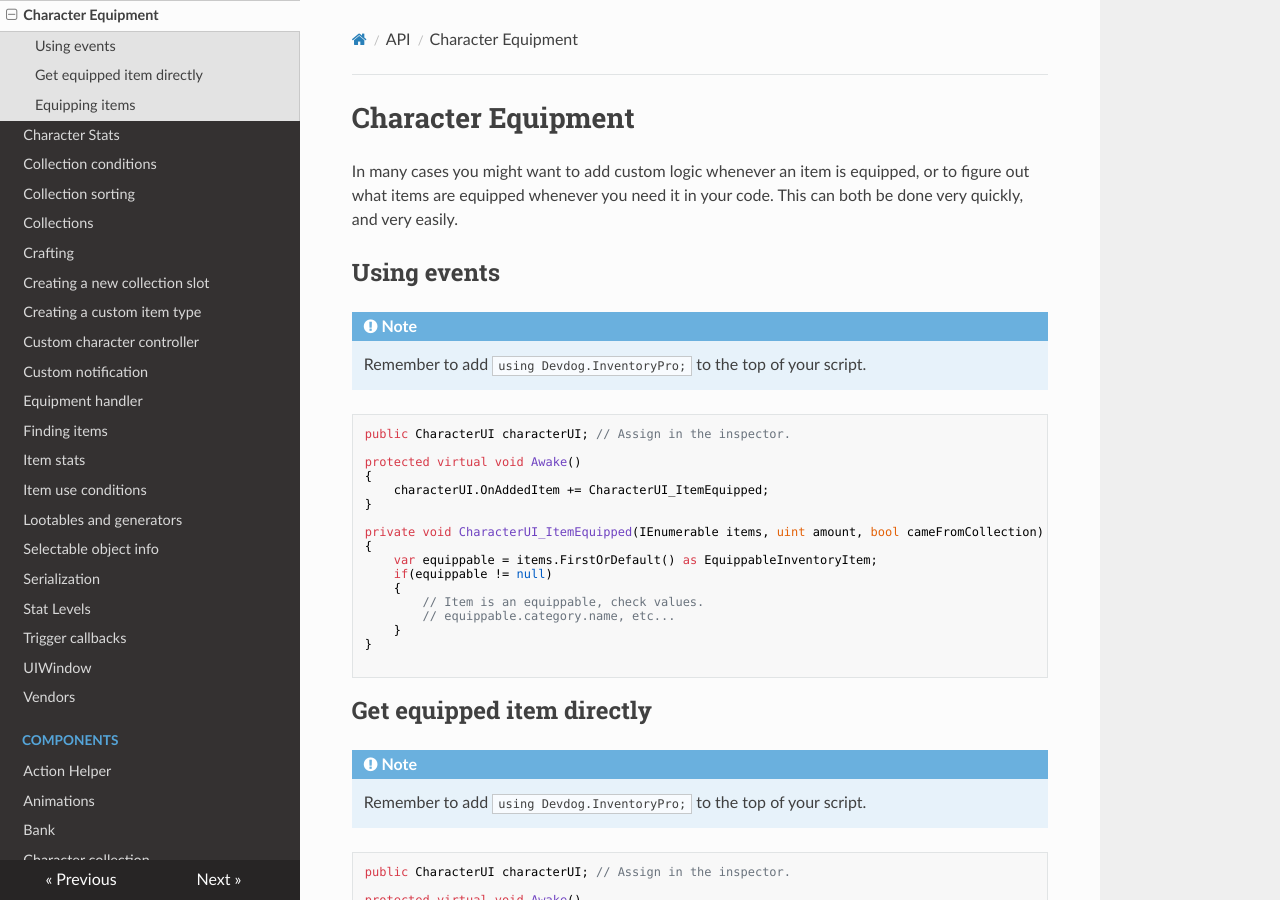
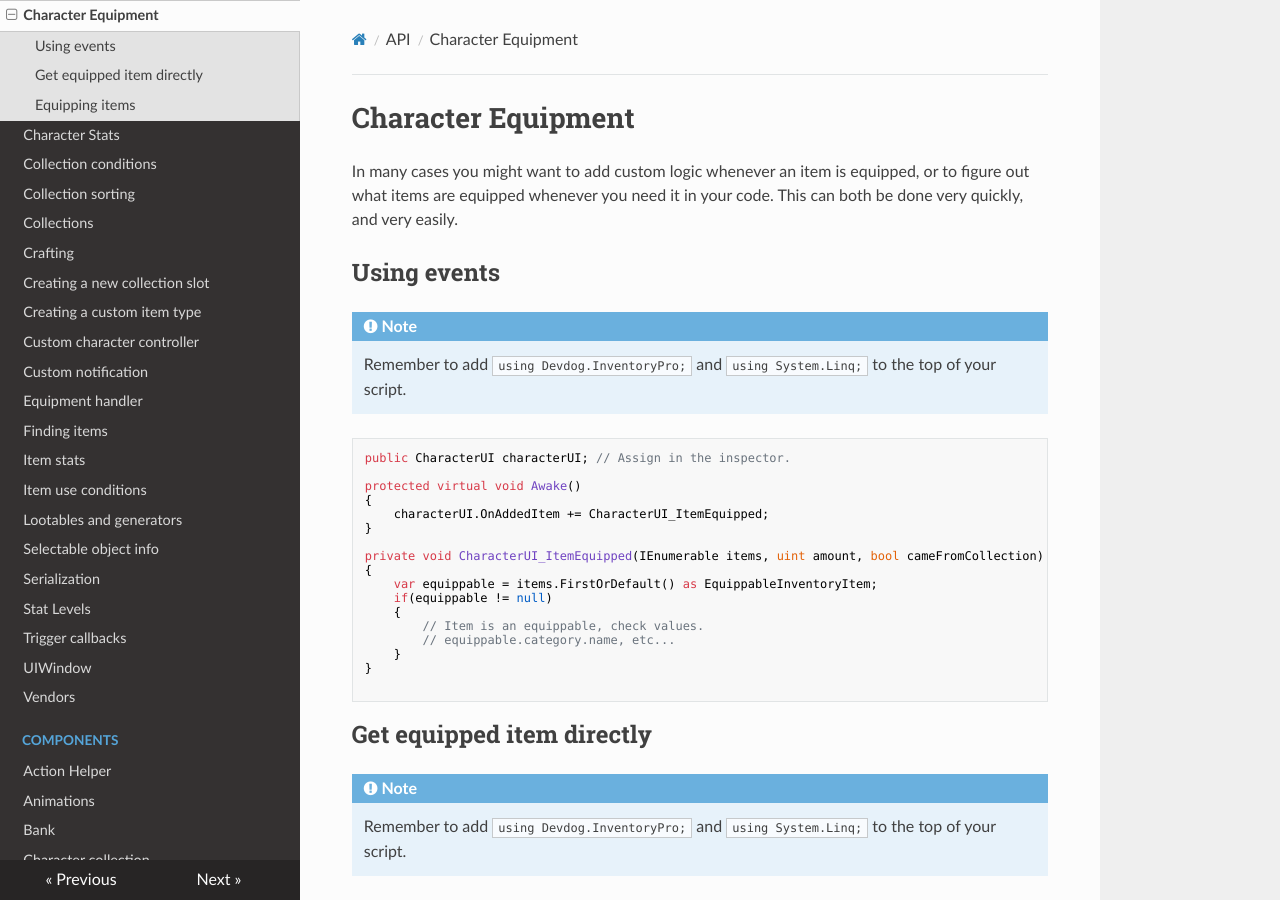
Before and after one commit to devdogio/Inventory-Pro-Docs, an MkDocs documentation site: the page built from docs/API/CharacterEquipment.md, in a window 1280 px wide and 900 px high. Built offline with MkDocs 1.6.1, drawn with Linux system fonts in a browser that asks for light colours; nearby versions of some CDN libraries.

Commit message:
Expanded notes,

````diff
--- a/docs/API/CharacterEquipment.md
+++ b/docs/API/CharacterEquipment.md
@@ -5,7 +5,7 @@ In many cases you might want to add custom logic whenever an item is equipped, o
 ## Using events
 
 !!! note
-	Remember to add `using Devdog.InventoryPro;` to the top of your script.
+	Remember to add `using Devdog.InventoryPro;` and `using System.Linq;` to the top of your script.
 
 ```csharp
 public CharacterUI characterUI; // Assign in the inspector.
@@ -30,7 +30,7 @@ private void CharacterUI_ItemEquipped(IEnumerable items, uint amount, bool cameF
 ## Get equipped item directly
 
 !!! note
-	Remember to add `using Devdog.InventoryPro;` to the top of your script.
+	Remember to add `using Devdog.InventoryPro;` and `using System.Linq;` to the top of your script.
 
 ```csharp
 public CharacterUI characterUI; // Assign in the inspector.
````
